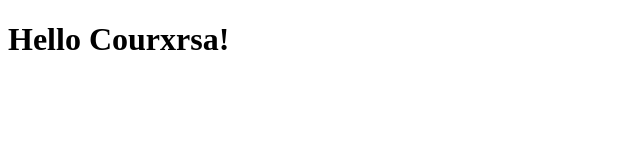
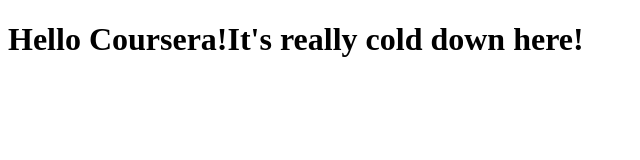
Before and after one commit to akilesh-5101/html-css-tut, a plain HTML site: page site/index.html in a window 1280 px wide. Shown: the whole page, without its empty margins (0-640 px from the left). Drawn offline with Linux system fonts and the light colour scheme.

Commit message:
Small Changes

```diff
--- a/site/index.html
+++ b/site/index.html
@@ -4,6 +4,6 @@
 	<title>Hello Coursera</title>
 </head>
 <body>
-<h1>Hello Courxrsa!</h1>
+<h1>Hello Coursera!It's really cold down here!</h1>
 </body>
 </html>
```
